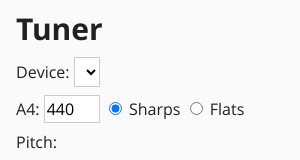
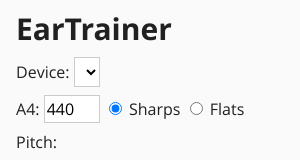
Before and after one commit to stepanrumyantsev/EarTrainer, an Electron app: page index.html in a window 300 px wide. Shown: the top 160 px of the page. Drawn offline with Linux system fonts and the light colour scheme.

Commit message:
Changed Title

```diff
--- a/index.html
+++ b/index.html
@@ -1,12 +1,14 @@
 <!DOCTYPE html>
 <html>
+
 <head>
   <meta charset="UTF-8">
-    <title>Tuner</title>
+  <title>EarTrainer</title>
   <link href="style.css" rel="stylesheet">
 </head>
+
 <body>
-    <h1>Tuner</h1>
+  <h1>EarTrainer</h1>
 
   <div><label for="devices">Device:</label> <select id="devices"></select></div>
 
@@ -29,4 +31,5 @@
 </body>
 
 <script src="renderer.js"></script>
+
 </html>
```
Lines whose indentation alone changed are shown as unchanged.
